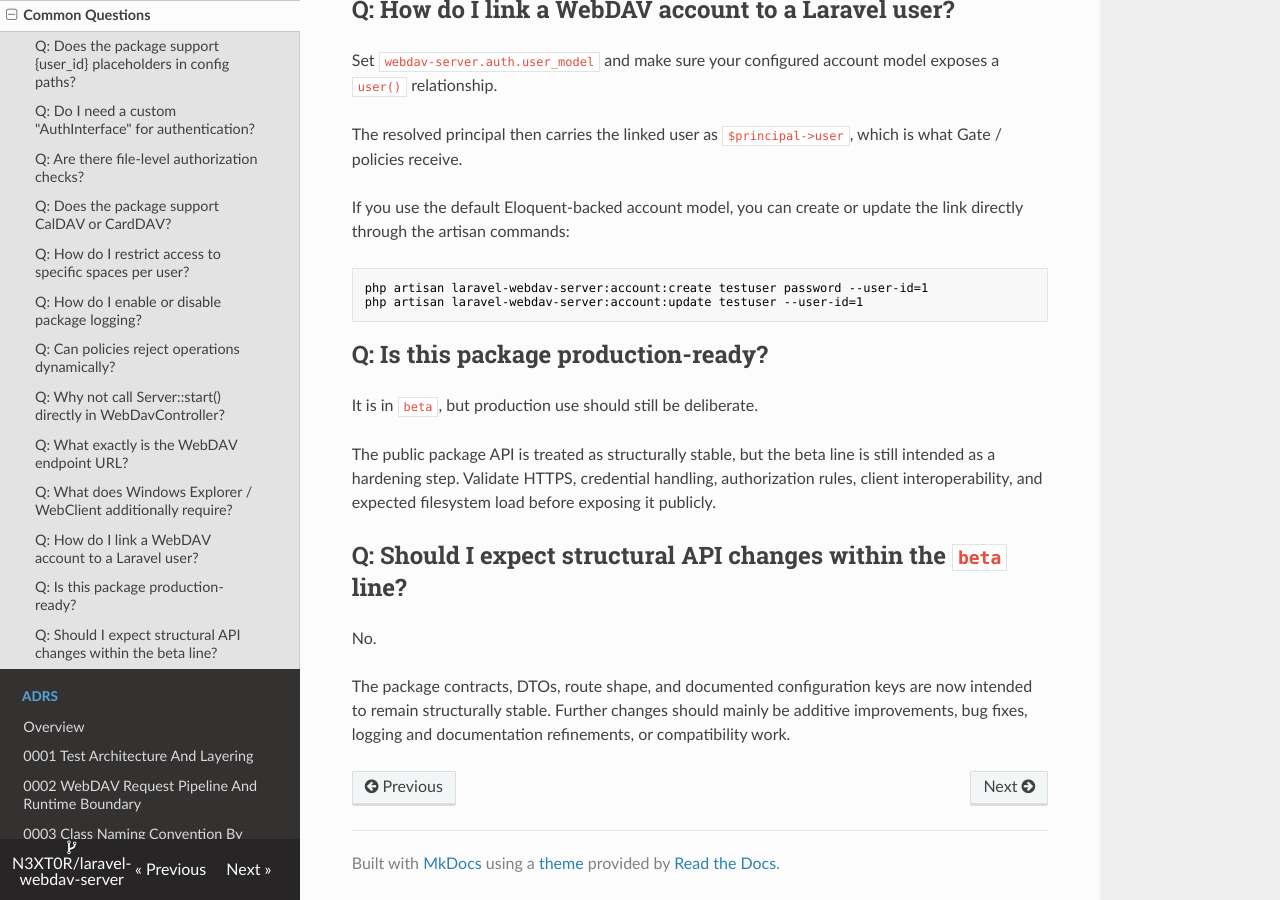
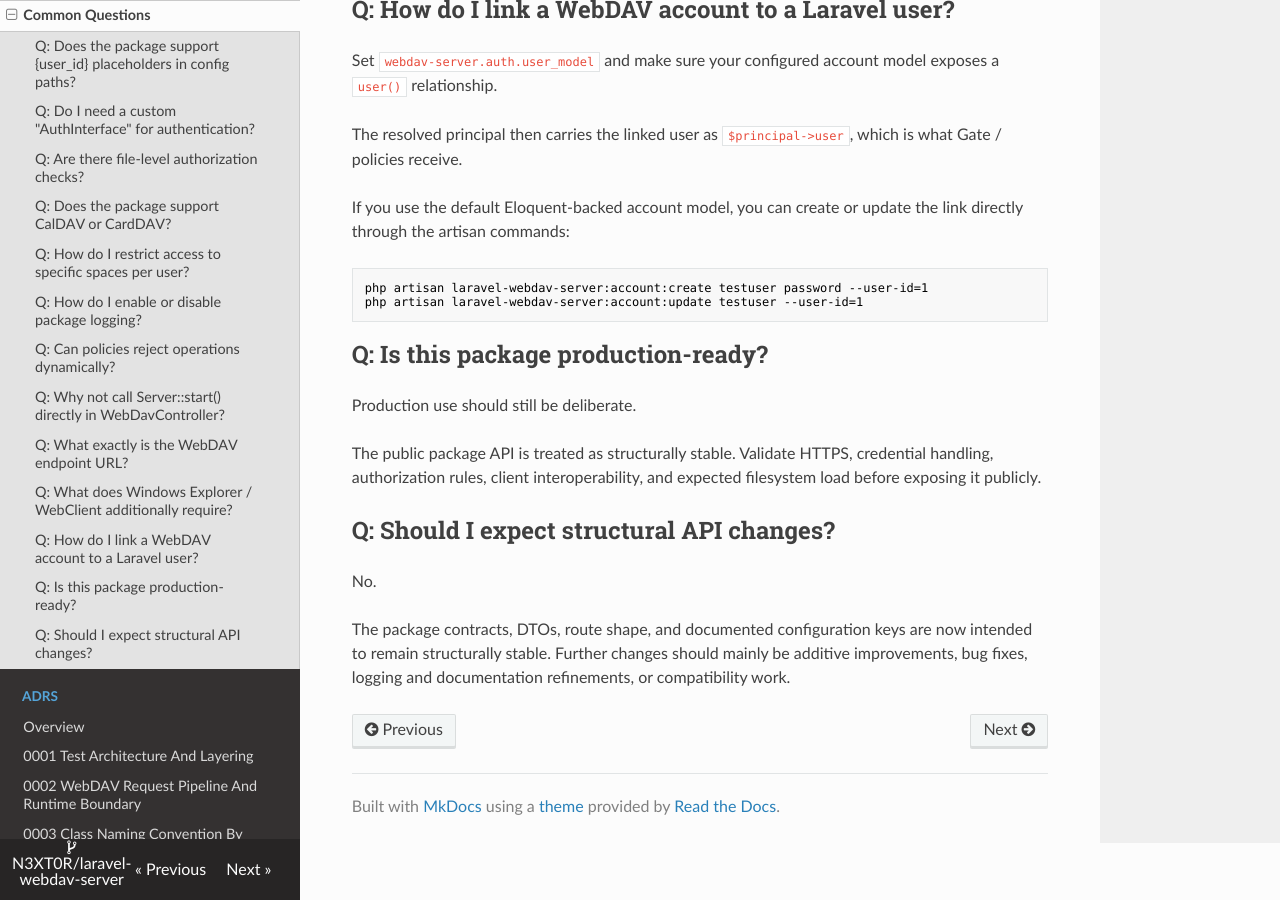
Before and after one commit to N3XT0R/laravel-webdav-server, an MkDocs documentation site: the page built from docs/common-questions.md, in a window 1280 px wide and 900 px high, scrolled down 3439 px. Built offline with MkDocs 1.6.1, drawn with Linux system fonts in a browser that asks for light colours; nearby versions of some CDN libraries.

Commit message:
feat: implementing package features

```diff
--- a/docs/architecture.md
+++ b/docs/architecture.md
@@ -34,8 +34,7 @@ The package architecture is intended to remain SOLID-compliant and to prefer est
 `Factory`, `Strategy`, `Builder`, and `Adapter` where they clearly fit recurring problems.
 
 !!! note
-    The runtime pipeline and the documented extension boundaries are treated as structurally stable for the current
-    `beta` release line.
+    The runtime pipeline and the documented extension boundaries are treated as structurally stable.
 
 ## Related Decisions
 
--- a/docs/authentication.md
+++ b/docs/authentication.md
@@ -5,7 +5,7 @@ override.
 
 !!! note
     The authentication and authorization extension points documented here are part of the structurally stable public
-    package surface for the current `beta` release line.
+    package surface.
 
 ## Authentication Overview
 
--- a/docs/common-questions.md
+++ b/docs/common-questions.md
@@ -159,13 +159,13 @@ php artisan laravel-webdav-server:account:update testuser --user-id=1
 
 ## Q: Is this package production-ready?
 
-It is in `beta`, but production use should still be deliberate.
+Production use should still be deliberate.
 
-The public package API is treated as structurally stable, but the beta line is still intended as a hardening step.
+The public package API is treated as structurally stable.
 Validate HTTPS, credential handling, authorization rules, client interoperability, and expected filesystem load
 before exposing it publicly.
 
-## Q: Should I expect structural API changes within the `beta` line?
+## Q: Should I expect structural API changes?
 
 No.
 
--- a/docs/getting-started.md
+++ b/docs/getting-started.md
@@ -4,8 +4,7 @@ This package is built around user-isolated storage through pluggable authenticat
 authorization.
 
 !!! note
-    The package is in `beta`. The route shape, configuration structure, and documented extension points should be treated
-    as structurally stable.
+    The route shape, configuration structure, and documented extension points should be treated as structurally stable.
 
 ## Overview
 
```
Also changed, not shown: README.md (+1 -7 lines), docs/index.md (+1 -3 lines).
